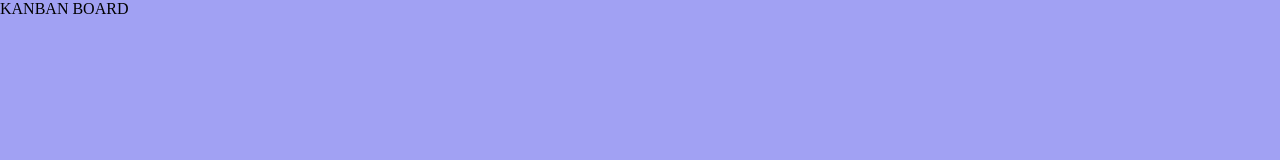
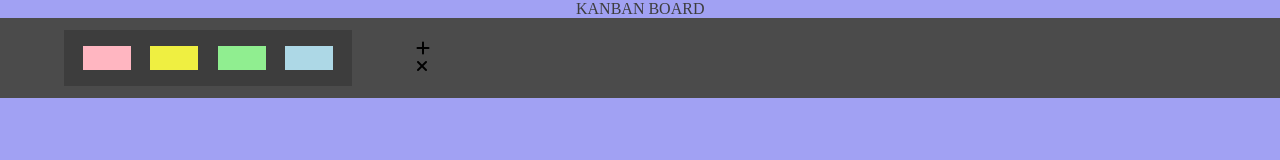
Before and after one commit to ankitraghuwanshi/javascript, a plain HTML site: page js-11-kanban-board/index.html in a window 1280 px wide. Drawn offline with Linux system fonts and the light colour scheme.

Commit message:
apply some css

```diff
--- a/js-11-kanban-board/index.html
+++ b/js-11-kanban-board/index.html
@@ -8,18 +8,26 @@
 </head>
 <body>
     <header>KANBAN BOARD</header>
-    <nav class="nav-container">
-        <div class="colorBox-container">
+    <nav class="toolbox-cont">
+        <div class="toolbox-priority-cont">
             <div class="lightpink color"></div>
             <div class="lightyellow color"></div>
             <div class="lightgreen color"></div>
             <div class="lightblue color"></div>
         </div>
-        <div class="actionBox-container">
-            <div class="add-btn"></div>
-            <div class="remove-btn"></div>
+        <div class="action-btn-cont">
+            <div class="add-btn">
+                <i class="fa-solid fa-plus"></i>
+            </div>
+            <div class="remove-btn">
+                <i class="fa-solid fa-xmark"></i>
+            </div>
         </div>
     </nav>
-    <script src="script.js"></script>
+    <script
+        src="https://kit.fontawesome.com/c092c71f5d.js"
+        crossorigin="anonymous"
+        src="script.js"
+    ></script>
 </body>
 </html>
--- a/js-11-kanban-board/style.css
+++ b/js-11-kanban-board/style.css
@@ -1,31 +1,74 @@
 *{
+    box-sizing: border-box;
+}
+body{
     margin: 0;
     padding: 0;
-}
-body{
+    font-size: 16px;
     background-color: rgb(161, 161, 243);
 }
 header{
-
+    margin-left: 45%;
+    color: #3d3d3d
 }
-.nav-container{
-
+.toolbox-cont{
+    height: 5rem; /* means 5*16px */
+    background-color: #4b4b4b;
+    display: flex;
+    align-items: center;
 }
-.colorBox-container{
-
+.toolbox-cont > *{
+    margin-left: 4rem;
+}
+.toolbox-priority-cont{
+    display: flex;
+    align-items: center;
+    justify-content: space-evenly;
+    height: 3.5rem;
+    width: 18rem;
+    background-color: #3d3d3d;
 }
 .color{
+    height: 1.5rem;
+    width: 3rem;
+}
 
+.lightpink{
+    background-color: lightpink;
 }
-.lightpink{
-    background-color: rgb(250, 154, 169);
+.lightpink:hover{
+    background-color: rgb(247, 93, 118);
+    height: 1.6rem;
+    width: 3.1rem;
+    cursor: pointer;
 }
+
 .lightyellow{
-    background-color: rgb(245, 245, 96);
+    background-color: rgb(239, 239, 65);
 }
+.lightyellow:hover{
+    background-color: yellow;
+    height: 1.6rem;
+    width: 3.1rem;
+    cursor: pointer;
+}
+
 .lightgreen{
-    background-color: rgb(141, 246, 141);
+    background-color: lightgreen;
 }
-.actionBox-container{
+.lightgreen:hover{
+    background-color: green;
+    height: 1.6rem;
+    width: 3.1rem;
+    cursor: pointer;
+}
 
+.lightblue{
+    background-color: lightblue;
 }
+.lightblue:hover{
+    background-color: blue;
+    height: 1.6rem;
+    width: 3.1rem;
+    cursor: pointer;
+}
```
